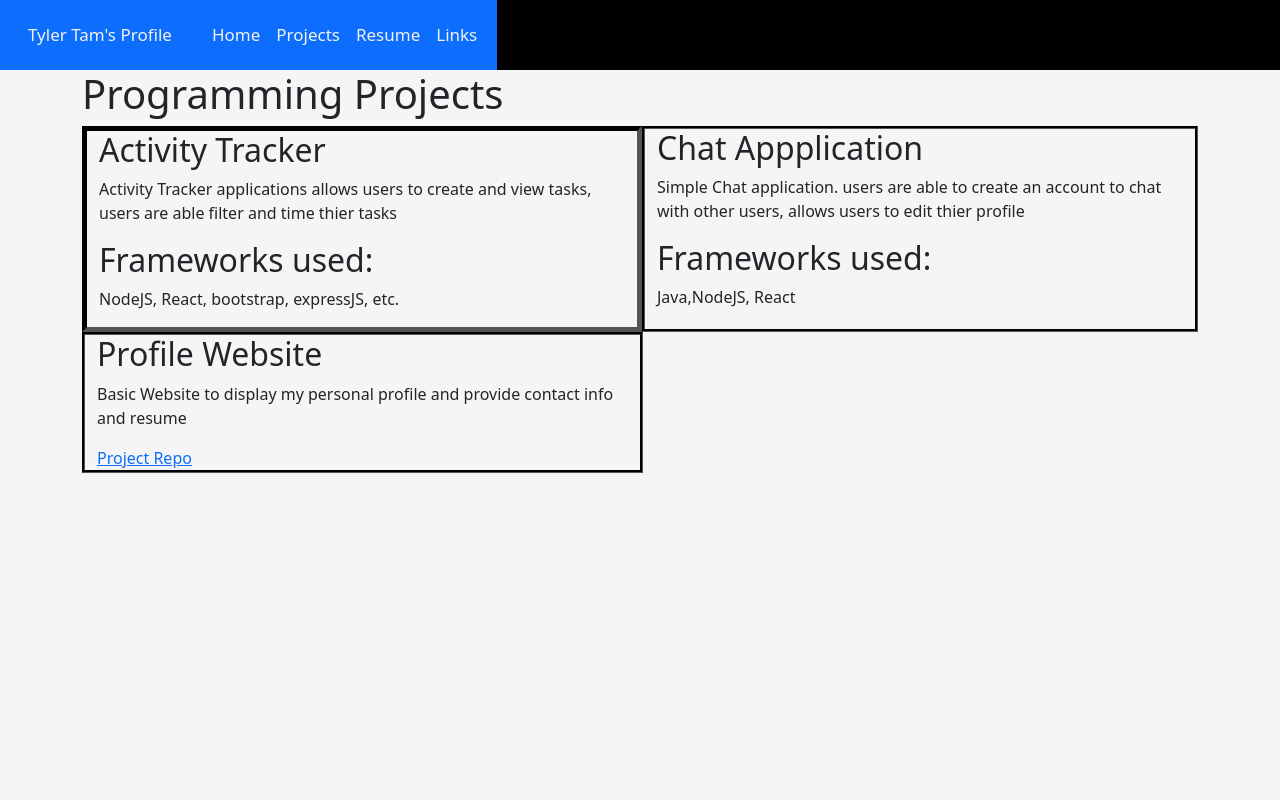
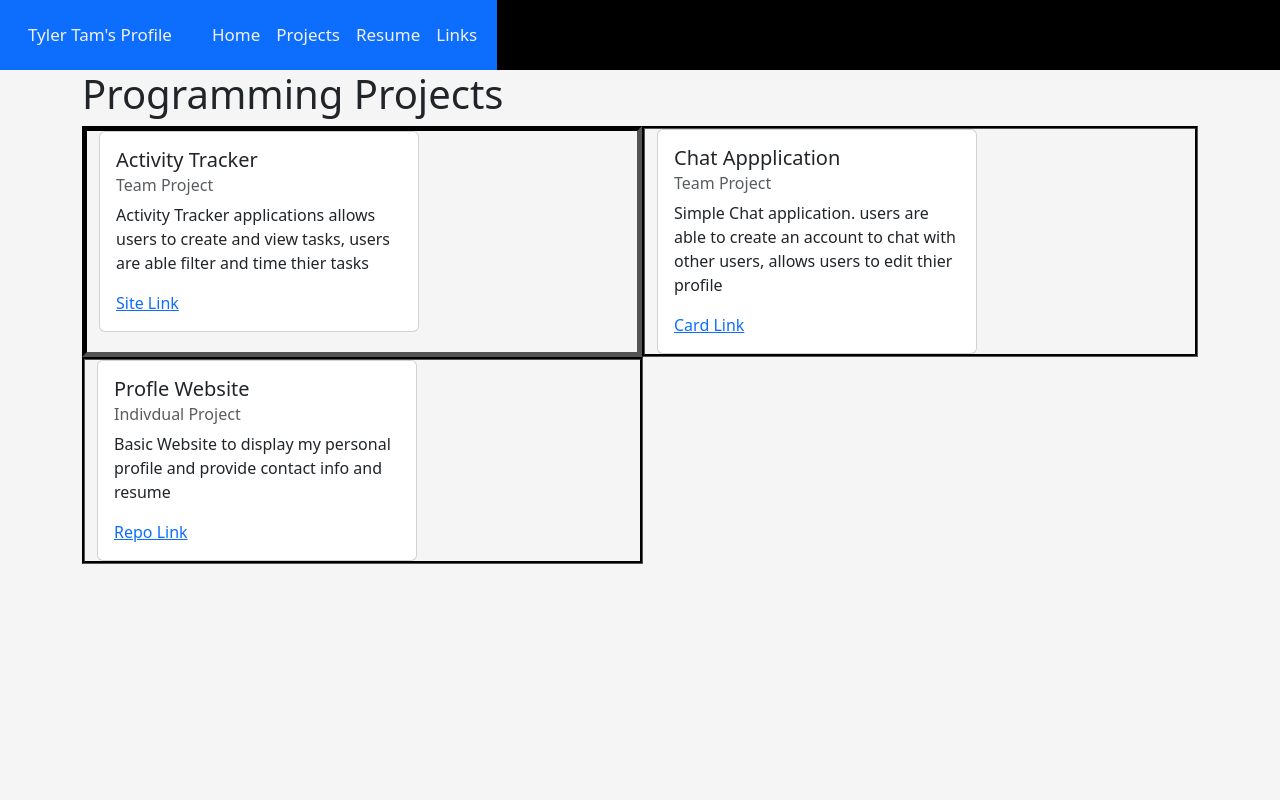
Before and after one commit to tytamz2/profile-site, a React (Create React App) app in the folder frontend/: page /projects in a window 1280 px wide. Shown: the top 800 px of the page. Built offline with nearby package versions, Linux system fonts and the light colour scheme.

Commit message:
Changes to projects page

```diff
--- a/frontend/src/componets/Home/Home.js
+++ b/frontend/src/componets/Home/Home.js
@@ -29,8 +29,8 @@ function Home(){
               <Accordion.Header>Profile Description</Accordion.Header>
               <Accordion.Body>
               Bachlor of Science in Computer Science, Strong Knowledge in
-                Programming and networking, worked with many diffrent frame works and
-                programming lagagues: Java, Python, React, SQL, Mongo, etc.
+                Programming and networking, worked with many diffrent frameworks and
+                programming lagagues.
               </Accordion.Body>
               </Accordion.Item>
               <Accordion.Item eventKey="1">
@@ -41,6 +41,37 @@ function Home(){
                 before
               </Accordion.Body>
               </Accordion.Item>
+              <Accordion.Item eventKey="2">
+              <Accordion.Header>Skills</Accordion.Header>
+              <Accordion.Body>
+                  <Row>
+                    - Java
+                  </Row>
+                  <Row>
+                    - C++
+                  </Row>
+                  <Row>
+                    - JavaScript
+                  </Row>
+                  <Row>
+                    - React Frameworks
+                  </Row>
+                  <Row>
+                    - Wireshark
+                  </Row>
+                  <Row>
+                    - Python
+                  </Row>
+                  <Row>
+                    - SQL
+                  </Row>
+                  <Row>
+                    - Other Frameworks
+                  </Row>
+
+              </Accordion.Body>
+              </Accordion.Item>
+
             </Accordion>
 
             </Row>
--- a/frontend/src/componets/Links/Links.js
+++ b/frontend/src/componets/Links/Links.js
@@ -26,7 +26,7 @@ function Links(){
                 <a href='http://www.linkedin.com/in/Tyler-Tam14'>Linkdin</a>
             </Row>
             <Row>
-                <h2>Phone #: 1 415-823-1283</h2>
+                <h2>Phone #: 1 (415)-823-1283</h2>
             </Row>
         </Container>
     </div>
--- a/frontend/src/componets/Projects/Projects.js
+++ b/frontend/src/componets/Projects/Projects.js
@@ -2,6 +2,7 @@ import React, { useEffect, useState } from 'react';
 import Row from 'react-bootstrap/Row';
 import Col from 'react-bootstrap/Col';
 import Container from 'react-bootstrap/esm/Container';
+import Card from 'react-bootstrap/Card';
 import '../../css/Projects.css'
 
 function Projects(){
@@ -14,50 +15,46 @@ function Projects(){
             <Container className='prj' fluid>
                 <Row>
                     <Col className='col1'>
-                        <Row>
-                            <h2>Activity Tracker</h2>
-                        </Row>
-                        <Row>
-                            <p>Activity Tracker applications allows users
+                    <Card style={{ width: '20rem' }}>
+                <Card.Body>
+                <Card.Title>Activity Tracker</Card.Title>
+                <Card.Subtitle className="mb-2 text-muted">Team Project</Card.Subtitle>
+                <Card.Text>
+                    Activity Tracker applications allows users
                     to create and view tasks, users are able filter
                     and time thier tasks
-                            </p>
-                        </Row>
-                        <Row>
-                            <h2>Frameworks used:</h2>
-                            <p>NodeJS, React, bootstrap, expressJS, etc.</p>
-                        </Row>
+                </Card.Text>
+                <Card.Link href="#">Site Link</Card.Link>
+                </Card.Body>
+                 </Card>
                     </Col>
                     <Col className='col2'>
-                        <Row>
-                            <h2>Chat Appplication</h2>
-                        </Row>
-                        <Row>
-                            <p>
+                    <Card style={{ width: '20rem' }}>
+                    <Card.Body>
+                        <Card.Title>Chat Appplication</Card.Title>
+                        <Card.Subtitle className="mb-2 text-muted">Team Project</Card.Subtitle>
+                        <Card.Text>
                         Simple Chat application. users are able to create an account
                         to chat with other users, allows users to edit thier profile
-                            </p>
-                        </Row>
-                        <Row>
-                            <h2>Frameworks used:</h2>
-                            <p>Java,NodeJS, React</p>
-                        </Row>
+                        </Card.Text>
+                        <Card.Link href="#">Card Link</Card.Link>
+                    </Card.Body>
+                    </Card>
                     </Col>
                 </Row>
                 <Row>
                     <Col className='col3'>
-                        <Row>
-                        <h2>Profile Website</h2>
-                        </Row>
-                        <Row>
-                            <p>
+                    <Card style={{ width: '20rem' }}>
+                    <Card.Body>
+                        <Card.Title>Profle Website</Card.Title>
+                        <Card.Subtitle className="mb-2 text-muted">Indivdual Project</Card.Subtitle>
+                        <Card.Text>
                         Basic Website to display my personal profile and provide contact info
                         and resume
-                            </p>
-                        </Row>
-                        <Row>
-                            <a href=''>Project Repo</a>
-                        </Row>
+                        </Card.Text>
+                        <Card.Link href="#">Repo Link</Card.Link>
+                    </Card.Body>
+                    </Card>
                     </Col>
                     <Col>
                     </Col>
```
Lines whose indentation alone changed are shown as unchanged.
